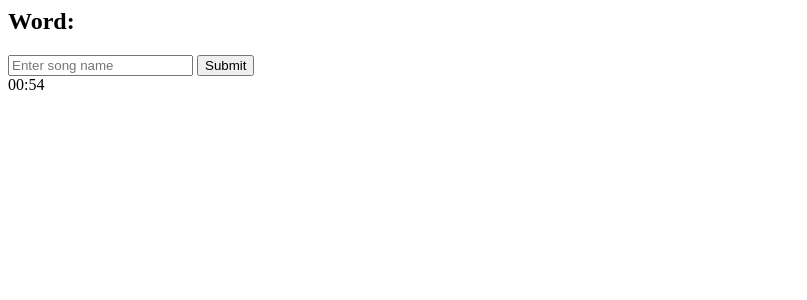
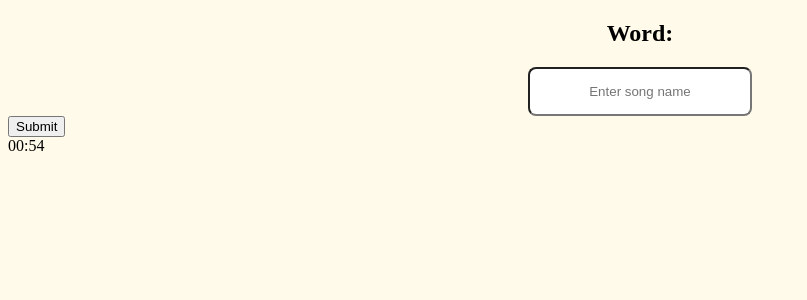
Before and after one commit to nexus-x86/Ardae, a Flask app: page / in a window 1280 px wide. Shown: the top 300 px of the page, without its empty margins (0-807 px from the left). Run offline with Flask 3, Linux system fonts and the light colour scheme; data that the repository does not hold is empty; parts of the project's set-up code (start-up, migrations or seed data) failed here and were passed over.

Commit message:
updtated css

```diff
--- /dev/null
+++ b/static/styles.css
@@ -0,0 +1,22 @@
+body {
+    background-color: #fffae9; /* Set a background color */
+}
+
+.center {
+    text-align: center;
+}
+
+#songName {
+    border-radius: 8px;
+    background: #ffffff;
+    padding: 10px;
+    width: 200px;
+    height: 25px;
+}
+
+.container {
+    display: flex;
+    justify-content: center; /* Horizontal centering */
+    align-items: center; /* Vertical centering */
+    /* height: 100vh; Optional: Center within viewport height */
+}
--- a/templates/game.html
+++ b/templates/game.html
@@ -1,7 +1,18 @@
+<!DOCTYPE html>
+<html lang="en">
+
+<head>
+    <link rel="stylesheet" href="static\styles.css">
+</head>
+
 <body>
     <div>
-        <h2>Word: <span id="word"></span></h2>
-        <input type="text" id="songName" placeholder="Enter song name">
+        <h2 class = 'center'> Word: <span id="word"></span></h2>
+
+        <div class='container'>
+            <input type="text" id="songName" class = 'center' placeholder="Enter song name">
+        </div>
+
         <button onclick="validateSong()">Submit</button>
     </div>
 
@@ -10,3 +21,4 @@
     <script src="{{ url_for('static', filename='timer.js') }}"></script>
     <script src="{{ url_for('static', filename='game.js') }}"></script>
 </body>
+</html>
```
